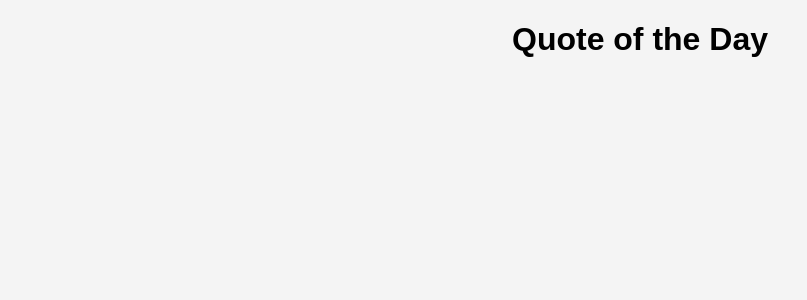
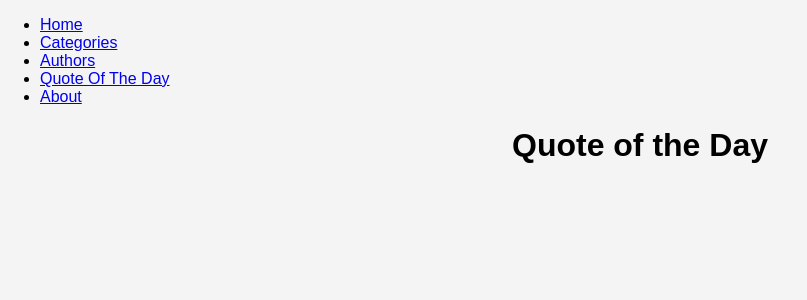
Before and after one commit to houcine200/InspiroQuote, a Flask app: page /quote_of_the_day in a window 1280 px wide. Shown: the top 300 px of the page, without its empty margins (0-807 px from the left). Run offline with Flask 3, Linux system fonts and the light colour scheme.

Commit message:
update nab in all html pages

```diff
--- a/web_dynamic/templates/about.html
+++ b/web_dynamic/templates/about.html
@@ -13,6 +13,7 @@
                 <li><a href="/home">Home</a></li>
                 <li><a href="/categories">Categories</a></li>
                 <li><a href="/authors">Authors</a></li>
+                <li><a href="/quote_of_the_day">Quote Of The Day</a></li>
                 <li><a href="/about">About</a></li>
             </ul>
         </nav>
--- a/web_dynamic/templates/authors.html
+++ b/web_dynamic/templates/authors.html
@@ -12,6 +12,7 @@
             <li><a href="/home">Home</a></li>
             <li><a href="/categories">Categories</a></li>
             <li><a href="/authors">Authors</a></li>
+            <li><a href="/quote_of_the_day">Quote Of The Day</a></li>
             <li><a href="/about">About</a></li>
         </ul>
     </nav>
--- a/web_dynamic/templates/categories.html
+++ b/web_dynamic/templates/categories.html
@@ -12,6 +12,7 @@
             <li><a href="/home">Home</a></li>
             <li><a href="/categories">Categories</a></li>
             <li><a href="/authors">Authors</a></li>
+            <li><a href="/quote_of_the_day">Quote Of The Day</a></li>
             <li><a href="/about">About</a></li>
         </ul>
     </nav>
--- a/web_dynamic/templates/quote_of_the_day.html
+++ b/web_dynamic/templates/quote_of_the_day.html
@@ -7,6 +7,15 @@
     <link rel="stylesheet" type="text/css" href="{{ url_for('static', filename='styles/quote_of_the_day.css') }}">
 </head>
 <body>
+    <nav>
+        <ul>
+            <li><a href="/home">Home</a></li>
+            <li><a href="/categories">Categories</a></li>
+            <li><a href="/authors">Authors</a></li>
+            <li><a href="/quote_of_the_day">Quote Of The Day</a></li>
+            <li><a href="/about">About</a></li>
+        </ul>
+    </nav>
     <div id="quote-container">
         <h1>Quote of the Day</h1>
         <div id="quote-text"></div>
```
